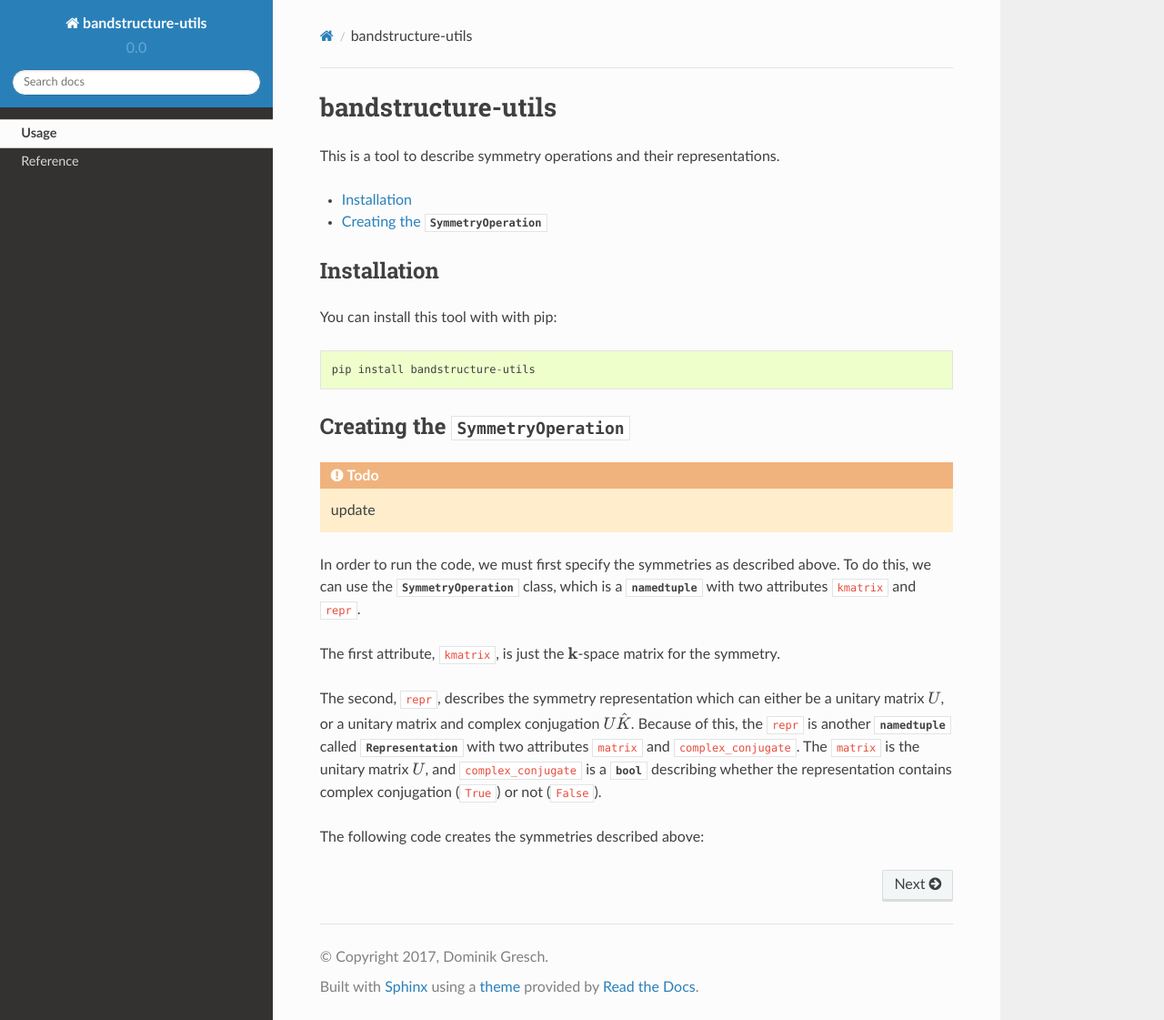
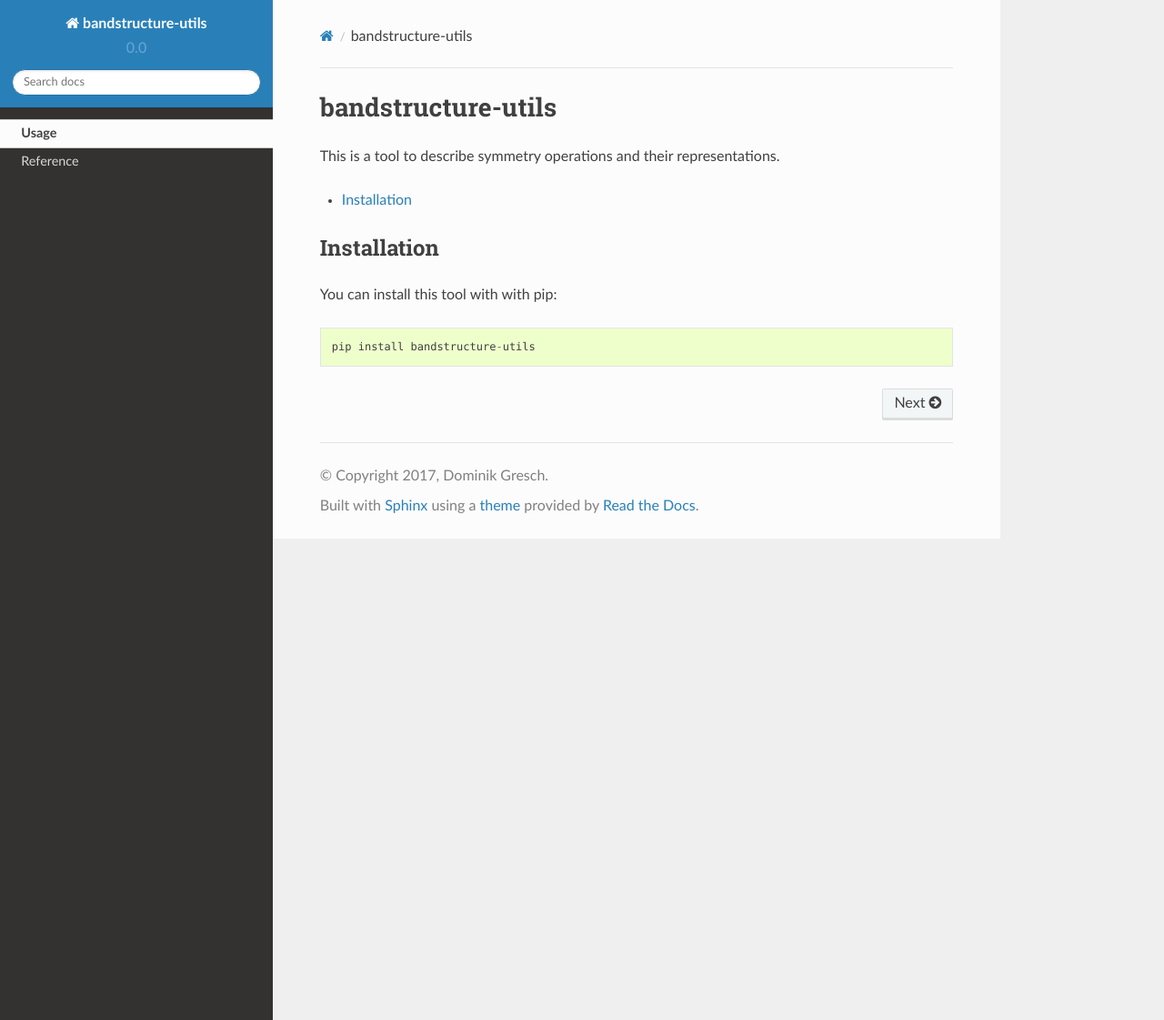
Before and after one commit to Z2PackDev/bands-inspect, a Sphinx documentation site: the page built from doc/source/index.rst, in a window 1280 px wide and 1121 px high. Shown: the whole window at 91% size. Built offline with Sphinx 7.4.7 and the Read the Docs theme 2.0.0, drawn with Linux system fonts in a browser that asks for light colours.

Commit message:
Remove invalid parts of the doc

```diff
--- a/doc/source/index.rst
+++ b/doc/source/index.rst
@@ -18,19 +18,6 @@
 
     pip install bandstructure-utils
 
-Creating the :class:`.SymmetryOperation`
-~~~~~~~~~~~~~~~~~~~~~~~~~~~~~~~~~~~~~~~~
-
-.. todo ::
-    update
-
-In order to run the code, we must first specify the symmetries as described above. To do this, we can use the :class:`.SymmetryOperation` class, which is a :py:func:`namedtuple <collections.namedtuple>` with two attributes ``kmatrix`` and ``repr``.
-
-The first attribute, ``kmatrix``, is just the :math:`\mathbf{k}`-space matrix for the symmetry.
-
-The second, ``repr``, describes the symmetry representation which can either be a unitary matrix :math:`U`, or a unitary matrix and complex conjugation :math:`U \hat{K}`. Because of this, the ``repr`` is another :py:func:`namedtuple <collections.namedtuple>` called :class:`.Representation` with two attributes ``matrix`` and ``complex_conjugate``. The ``matrix`` is the unitary matrix :math:`U`, and ``complex_conjugate`` is a :py:class:`bool` describing whether the representation contains complex conjugation (``True``) or not (``False``).
-
-The following code creates the symmetries described above:
 
 .. toctree::
     :hidden:
```
Also changed, not shown: 1 other file.
